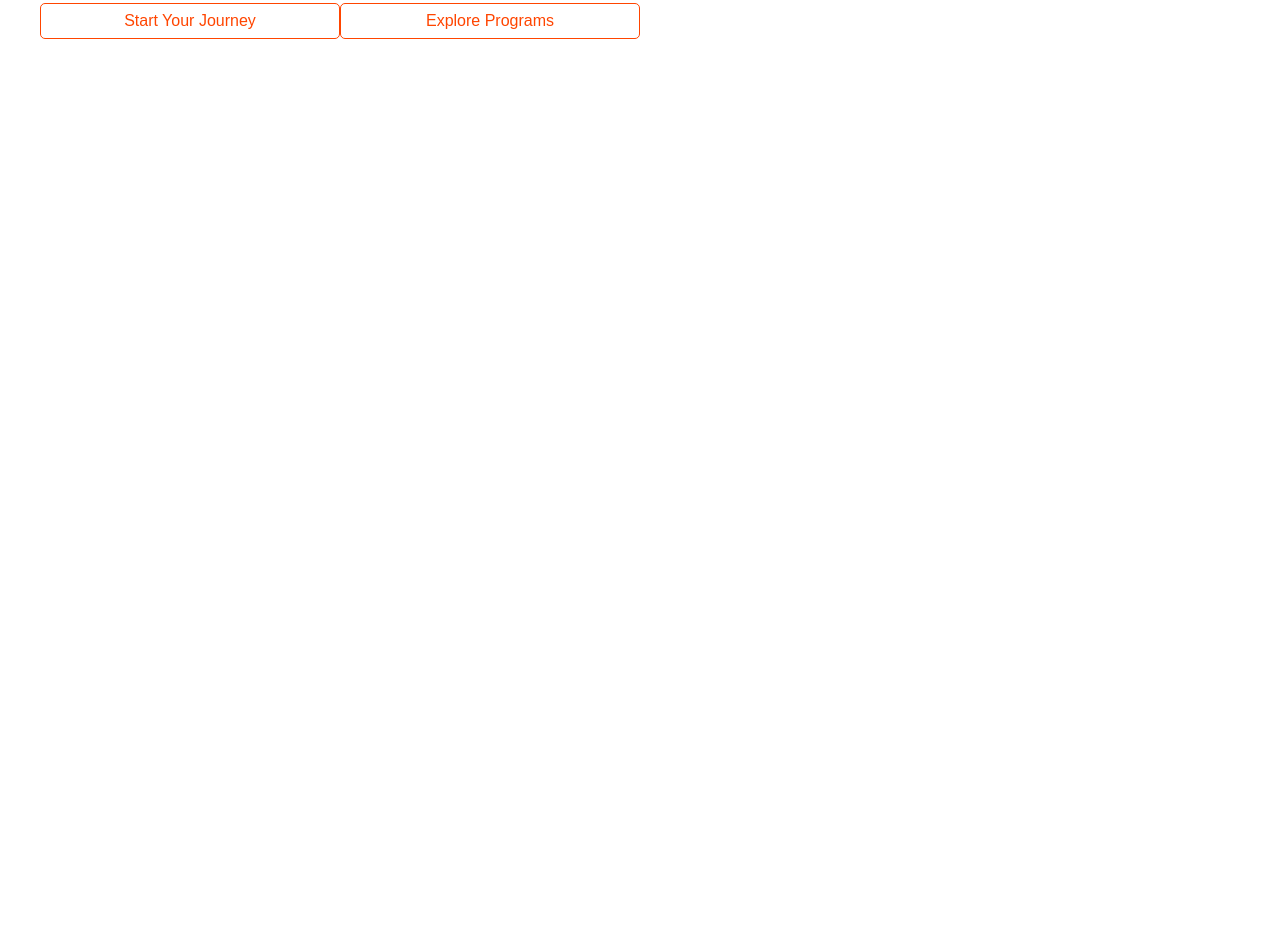
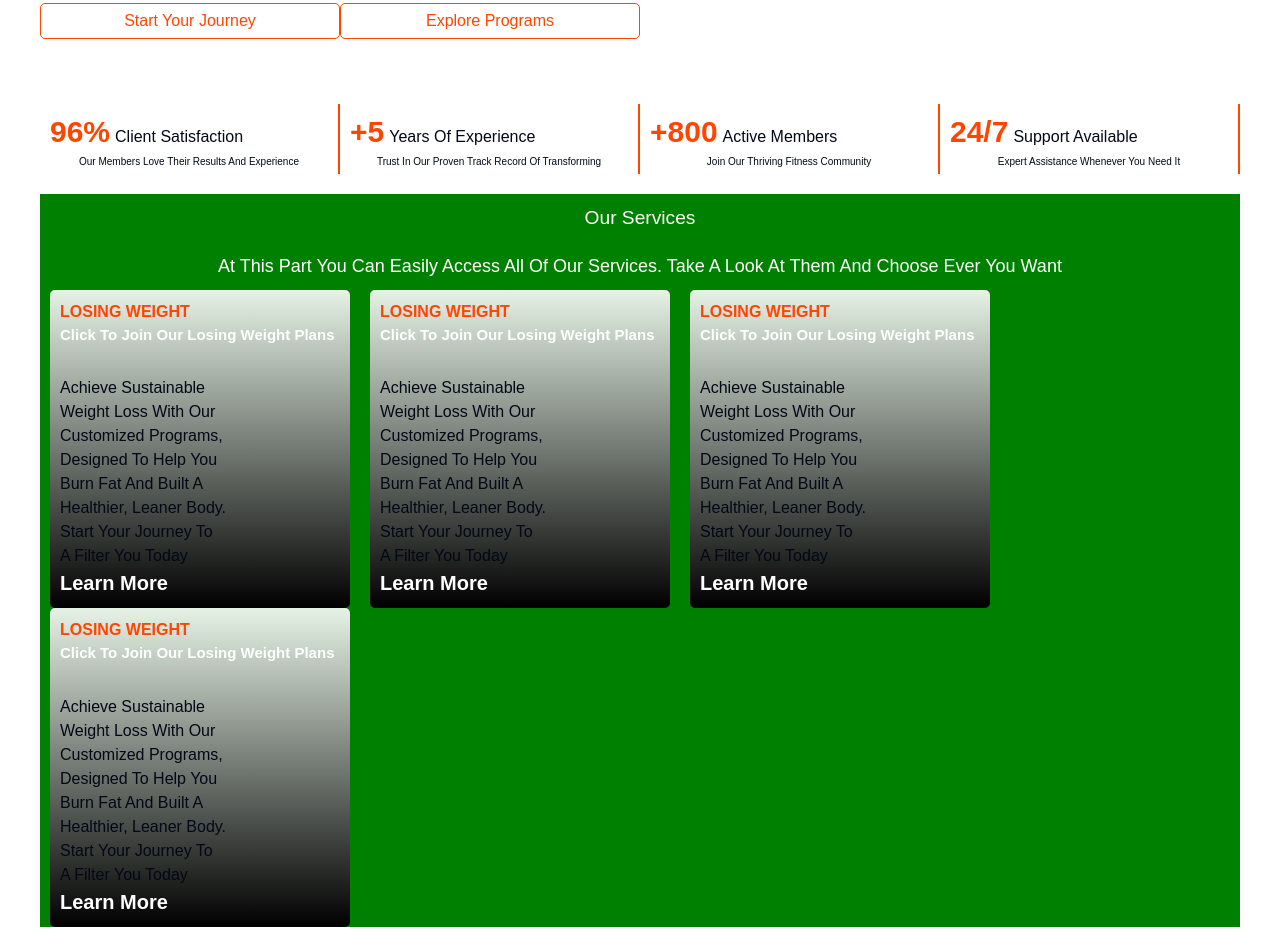
Before and after one commit to duckmahn/gym-management, a Next.js app in the folder user-app/: page / in a window 1280 px wide. Shown: the part 420-1367 px from the top of the page. Before the commit the page ends 800 px from the top, so only its background shows below. Built offline with nearby package versions, Linux system fonts and the light colour scheme.

Commit message:
landingpage chua hoan chinh

```diff
--- a/user-app/src/app/home/landingpage.css
+++ b/user-app/src/app/home/landingpage.css
@@ -70,3 +70,68 @@
     background-color: orangered;
     color: white;
  }
+ .landingpage .third{
+    width: 100%;
+    margin: 20px 0px;
+ }
+ .landingpage .item{
+    display: inline-block;
+    width: 25%;
+    padding: 5px 10px;
+    border-right: 2px solid orangered;
+ }
+ .landingpage .item span{
+    font-size: 30px;
+    font-weight: bolder;
+    color: orangered;
+ }
+ .landingpage .item .tiltle{
+    display: inline;
+ }
+ .landingpage .item .summary{
+    font-size: 10px;
+    text-align: center;
+ }
+
+
+ .landingpage .four{
+    background-color: green;
+ }
+ .landingpage .four .four1{
+    text-align: center;
+    padding: 10px 0px;
+    font-size: larger;
+    color: white;
+ }
+ .landingpage .four .four3{
+    text-align: center;
+    padding: 10px 0px;
+    font-size: large;
+    color: white;
+ }
+ .landingpage .four .four2{
+    display: inline-block;
+    width: 25%;
+    margin: 0px 10px;
+    border-radius: 5px;
+    padding: 10px;
+    background-image: linear-gradient(rgba(255, 255, 255, 0.9), black);
+    z-index: 1;
+ }
+ .landingpage .four .four2 .four21{
+    font-size: 30;
+    font-weight: 900;
+    color: orangered;
+ }
+ .landingpage .four .four2 .four22{
+    font-size: 15px;
+    font-weight: 900;
+    color: white;
+    margin-bottom: 30px;
+ }
+ .landingpage .four .four2 a{
+    z-index: 2;
+    font-size: 20px;
+    font-weight: 0900;
+    color: white;
+ }
--- a/user-app/src/app/home/landingpage.tsx
+++ b/user-app/src/app/home/landingpage.tsx
@@ -30,12 +30,128 @@ export default function LandingPage() {
             Expert Coaches And <br />
             Personalized Programs Are Designed To Help You Achive Your Goals And
             Exceed Your <br />
-            Expectations. Ready To Make A Change?"
+            -32' Expectations. Ready To Make A Change?"
           </div>
           <button>Start Your Journey</button>
           <button>Explore Programs</button>
         </div>
       </div>
+      <div className="third">
+        <div className="item">
+          <span>96%</span>
+          <div className="tiltle">Client Satisfaction</div>
+          <div className="summary">
+            Our Members Love Their Results And Experience
+          </div>
+        </div>
+        <div className="item">
+          <span>+5</span>
+          <div className="tiltle">Years Of Experience</div>
+          <div className="summary">
+            Trust In Our Proven Track Record Of Transforming
+          </div>
+        </div>
+        <div className="item">
+          <span>+800</span>
+          <div className="tiltle">Active Members</div>
+          <div className="summary">Join Our Thriving Fitness Community</div>
+        </div>
+        <div className="item">
+          <span>24/7</span>
+          <div className="tiltle">Support Available</div>
+          <div className="summary">Expert Assistance Whenever You Need It</div>
+        </div>
+      </div>
+      <div className="four">
+        <p className="four1">Our Services</p>
+        <p className="four3">
+          At This Part You Can Easily Access All Of Our Services. Take A Look At
+          Them And Choose Ever You Want
+        </p>
+        <div className="four2">
+          <p className="four21">LOSING WEIGHT</p>
+          <p className="four22">Click To Join Our Losing Weight Plans</p>
+          <p>
+            Achieve Sustainable
+            <br />
+            Weight Loss With Our
+            <br />
+            Customized Programs,
+            <br />
+            Designed To Help You
+            <br />
+            Burn Fat And Built A<br />
+            Healthier, Leaner Body.
+            <br />
+            Start Your Journey To
+            <br />A Filter You Today
+          </p>
+          <a href="#">Learn More</a>
+        </div>
+
+        <div className="four2">
+          <p className="four21">LOSING WEIGHT</p>
+          <p className="four22">Click To Join Our Losing Weight Plans</p>
+          <p>
+            Achieve Sustainable
+            <br />
+            Weight Loss With Our
+            <br />
+            Customized Programs,
+            <br />
+            Designed To Help You
+            <br />
+            Burn Fat And Built A<br />
+            Healthier, Leaner Body.
+            <br />
+            Start Your Journey To
+            <br />A Filter You Today
+          </p>
+          <a href="#">Learn More</a>
+        </div>
+
+        <div className="four2">
+          <p className="four21">LOSING WEIGHT</p>
+          <p className="four22">Click To Join Our Losing Weight Plans</p>
+          <p>
+            Achieve Sustainable
+            <br />
+            Weight Loss With Our
+            <br />
+            Customized Programs,
+            <br />
+            Designed To Help You
+            <br />
+            Burn Fat And Built A<br />
+            Healthier, Leaner Body.
+            <br />
+            Start Your Journey To
+            <br />A Filter You Today
+          </p>
+          <a href="#">Learn More</a>
+        </div>
+
+        <div className="four2">
+          <p className="four21">LOSING WEIGHT</p>
+          <p className="four22">Click To Join Our Losing Weight Plans</p>
+          <p>
+            Achieve Sustainable
+            <br />
+            Weight Loss With Our
+            <br />
+            Customized Programs,
+            <br />
+            Designed To Help You
+            <br />
+            Burn Fat And Built A<br />
+            Healthier, Leaner Body.
+            <br />
+            Start Your Journey To
+            <br />A Filter You Today
+          </p>
+          <a href="#">Learn More</a>
+        </div>
+      </div>
     </div>
   )
 }
```
